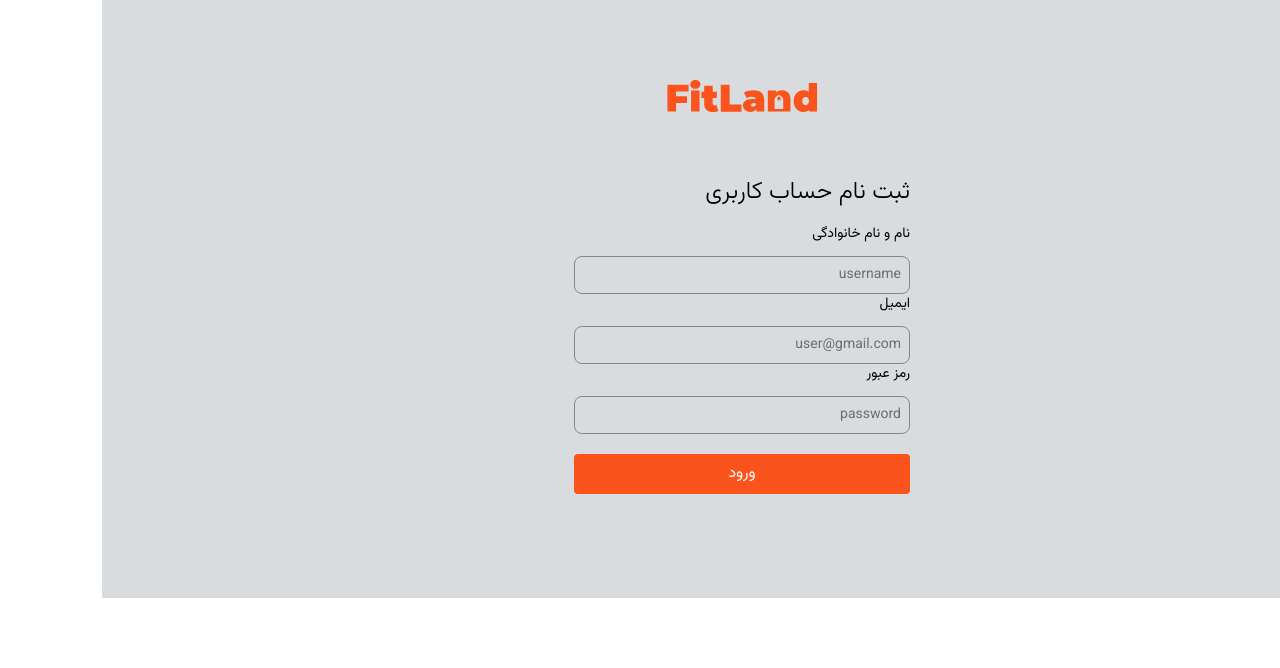
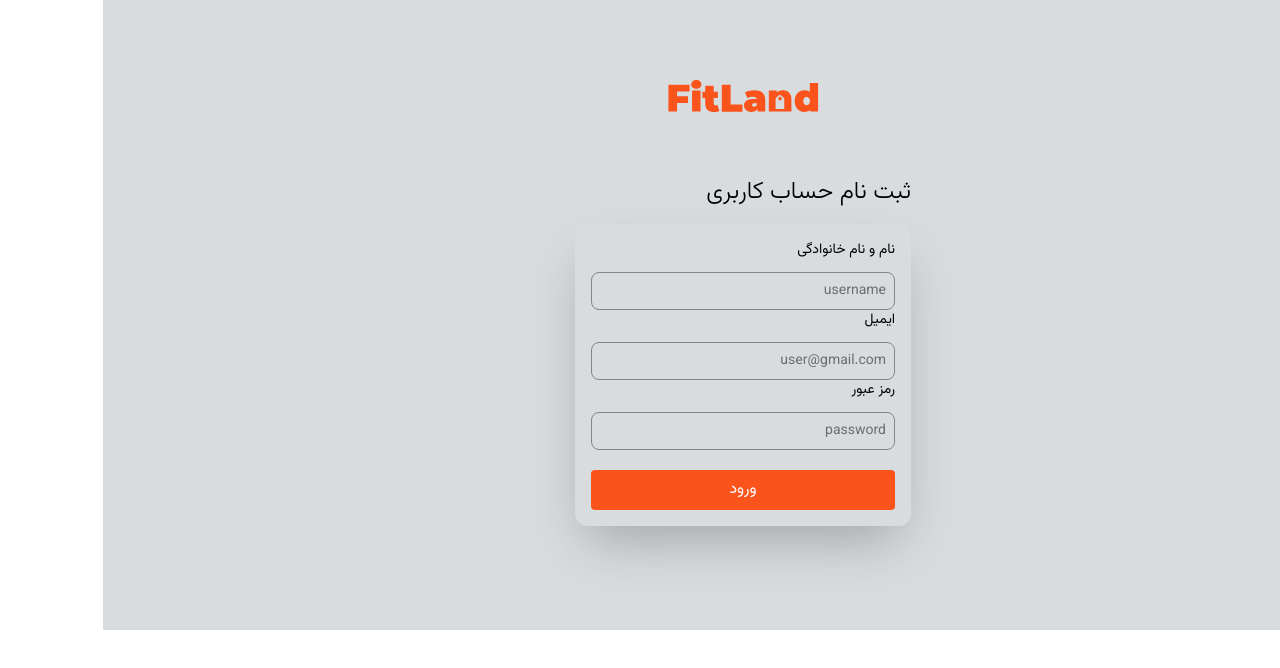
Before and after one commit to ashrafi-frontDeveloper/FitLand-Ecommerce-Online-Shop, a React (Vite) app: page /register in a window 1280 px wide. Shown: the top 668 px of the page. Built offline with nearby package versions, Linux system fonts and the light colour scheme.

Commit message:
style: add shadow for Login , Register Form

```diff
--- a/src/components/AuthWrapper/LoginForm.jsx
+++ b/src/components/AuthWrapper/LoginForm.jsx
@@ -45,7 +45,7 @@
   };
 
   return (
-    <form className="space-y-4" onSubmit={handleSubmit}>
+    <form className="space-y-4 border-s-Neutral868686 shadow-2xl rounded-xl p-4" onSubmit={handleSubmit}>
       <Input
         label="لطفا شماره موبایل یا ایمیل خود را وارد کنید"
         type="text"
--- a/src/components/AuthWrapper/RegisterForm.jsx
+++ b/src/components/AuthWrapper/RegisterForm.jsx
@@ -58,7 +58,7 @@
   };
 
   return (
-    <form  onSubmit={handleSubmit}>
+    <form className="border-s-Neutral868686 shadow-2xl rounded-xl p-4"  onSubmit={handleSubmit}>
       <Input
         label="نام و نام خانوادگی"
         type="text"
```
